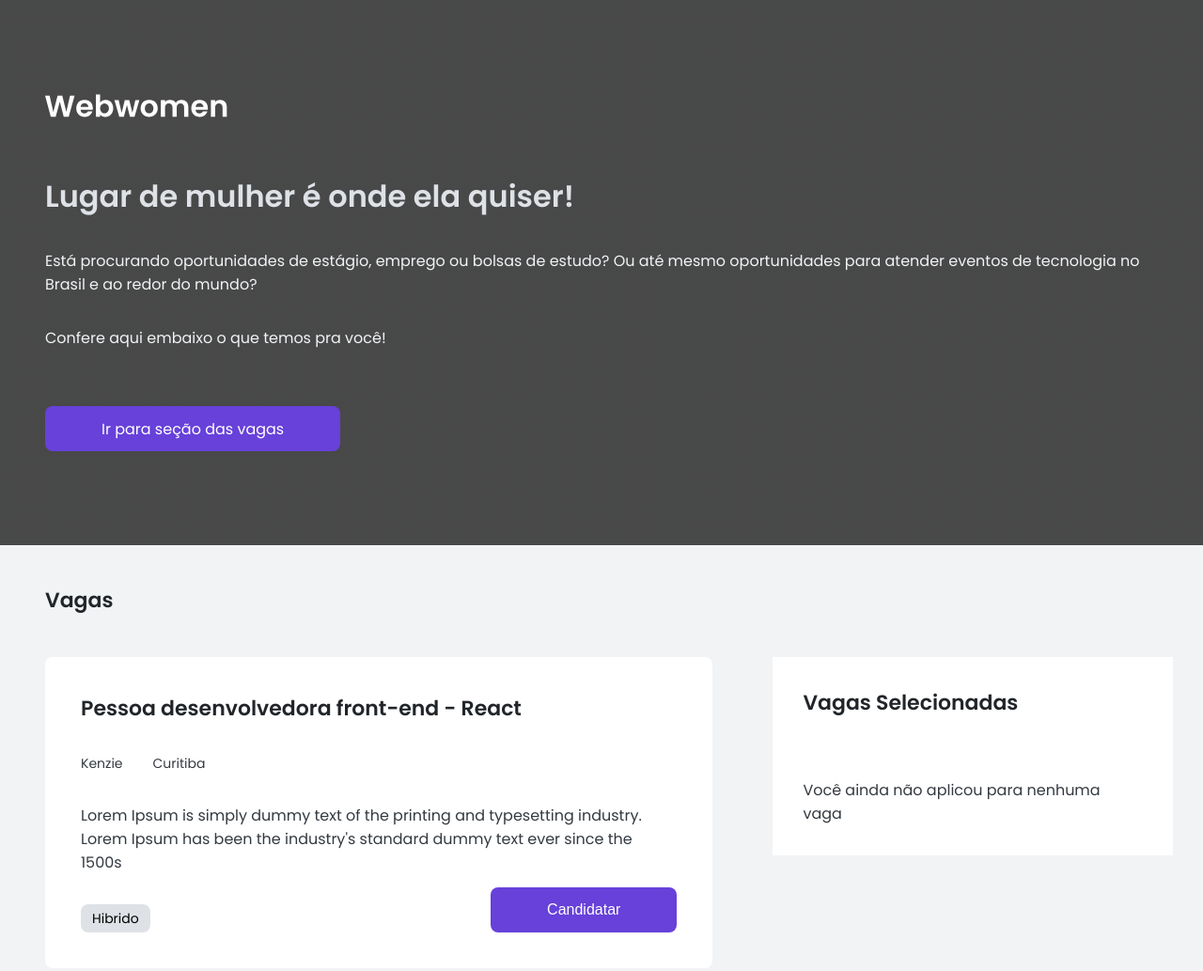
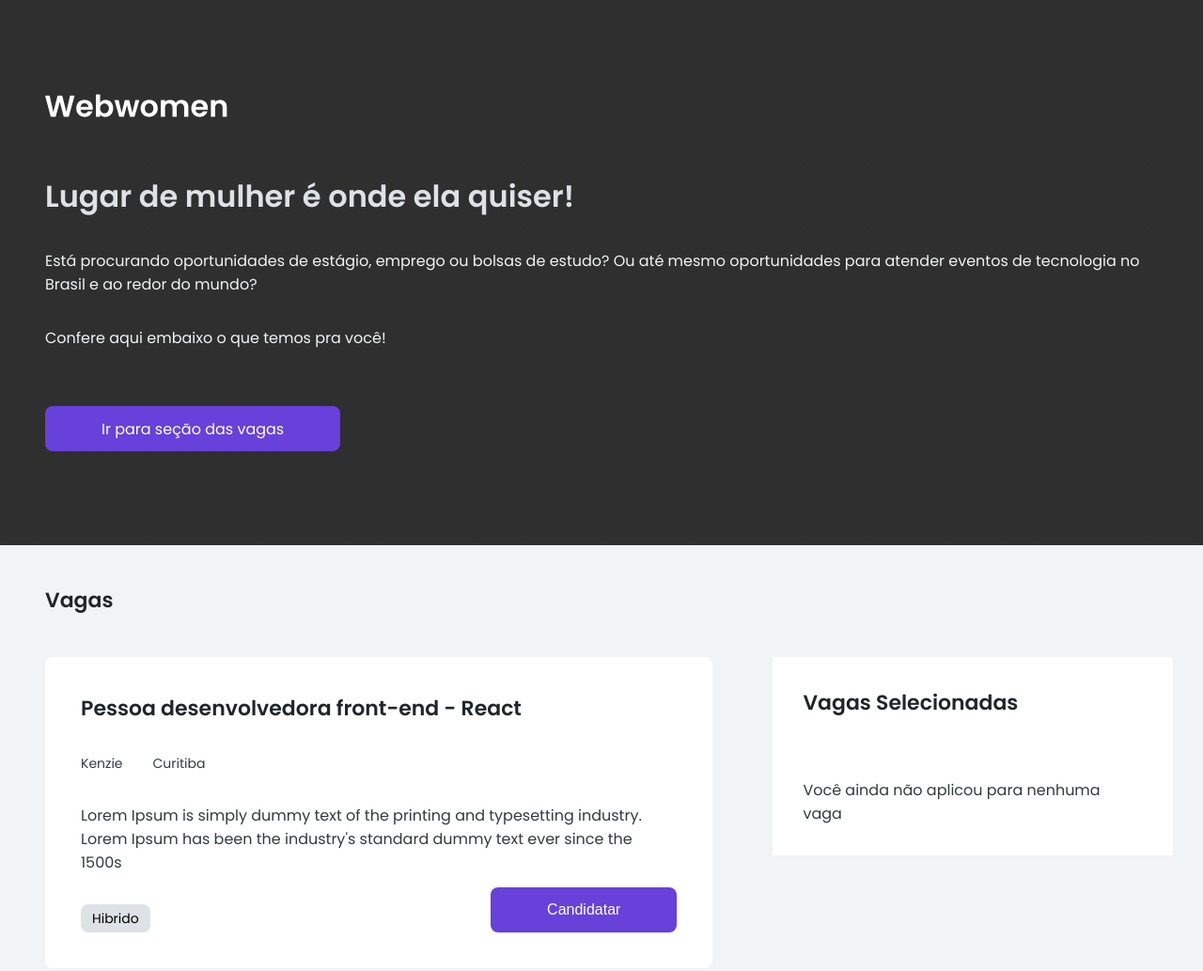
Before and after one commit to MatheusPopolin/webwomen, a plain HTML site: page pages/home/index.html in a window 1280 px wide. Shown: the top 1033 px of the page at 94% size. Drawn offline with Linux system fonts and the light colour scheme; the site is published under a folder, as on GitHub Pages, so addresses that start at the root find nothing.

Commit message:
fix paths

```diff
--- a/pages/home/index.css
+++ b/pages/home/index.css
@@ -2,7 +2,7 @@ body{
     position: relative;
 }
 .initial_container{
-    background: linear-gradient(rgba(0,0,0,.7),rgba(0,0,0,.7)),url(/assets/img/background.png);
+    background: linear-gradient(rgba(0,0,0,.7),rgba(0,0,0,.7)),url(../../assets/img/background.png);
     background-position: center;
     background-attachment: fixed;
 }
```
